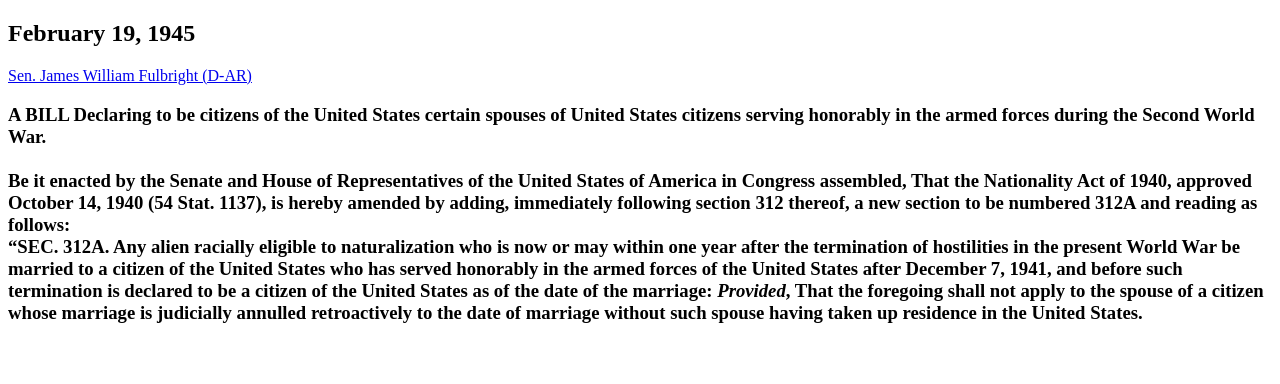
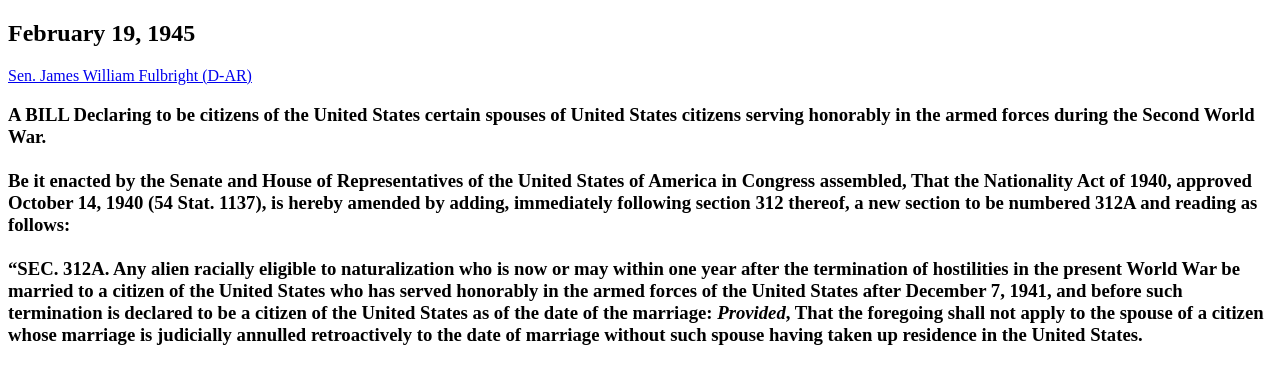
Before and after one commit to legislatinginequality/warbridesact, a plain HTML site: page bills/79S563.html in a window 1280 px wide. Shown: the part 60-444 px from the top of the page. Drawn offline with Linux system fonts and the light colour scheme.

Commit message:
Update 79S563.html

```diff
--- a/bills/79S563.html
+++ b/bills/79S563.html
@@ -12,7 +12,7 @@
 
 <h3>A BILL Declaring to be citizens of the United States certain spouses of United States citizens serving honorably in the armed forces during the Second World War.<br><br>
 
-Be it enacted by the Senate and House of Representatives of the United States of America in Congress assembled, That the Nationality Act of 1940, approved October 14, 1940 (54 Stat. 1137), is hereby amended by adding, immediately following section 312 thereof, a new section to be numbered 312A and reading as follows:<br>
+Be it enacted by the Senate and House of Representatives of the United States of America in Congress assembled, That the Nationality Act of 1940, approved October 14, 1940 (54 Stat. 1137), is hereby amended by adding, immediately following section 312 thereof, a new section to be numbered 312A and reading as follows:<br><br>
 “SEC. 312A. Any alien racially eligible to naturalization who is now or may within one year after the termination of hostilities in the present World War be married to a citizen of the United States who has served honorably in the armed forces of the United States after December 7, 1941, and before such termination is declared to be a citizen of the United States as of the date of the marriage: <i>Provided</i>, That the foregoing shall not apply to the spouse of a citizen whose marriage is judicially annulled retroactively to the date of marriage without such spouse having taken up residence in the United States.</h3>
 
 </body>
```
